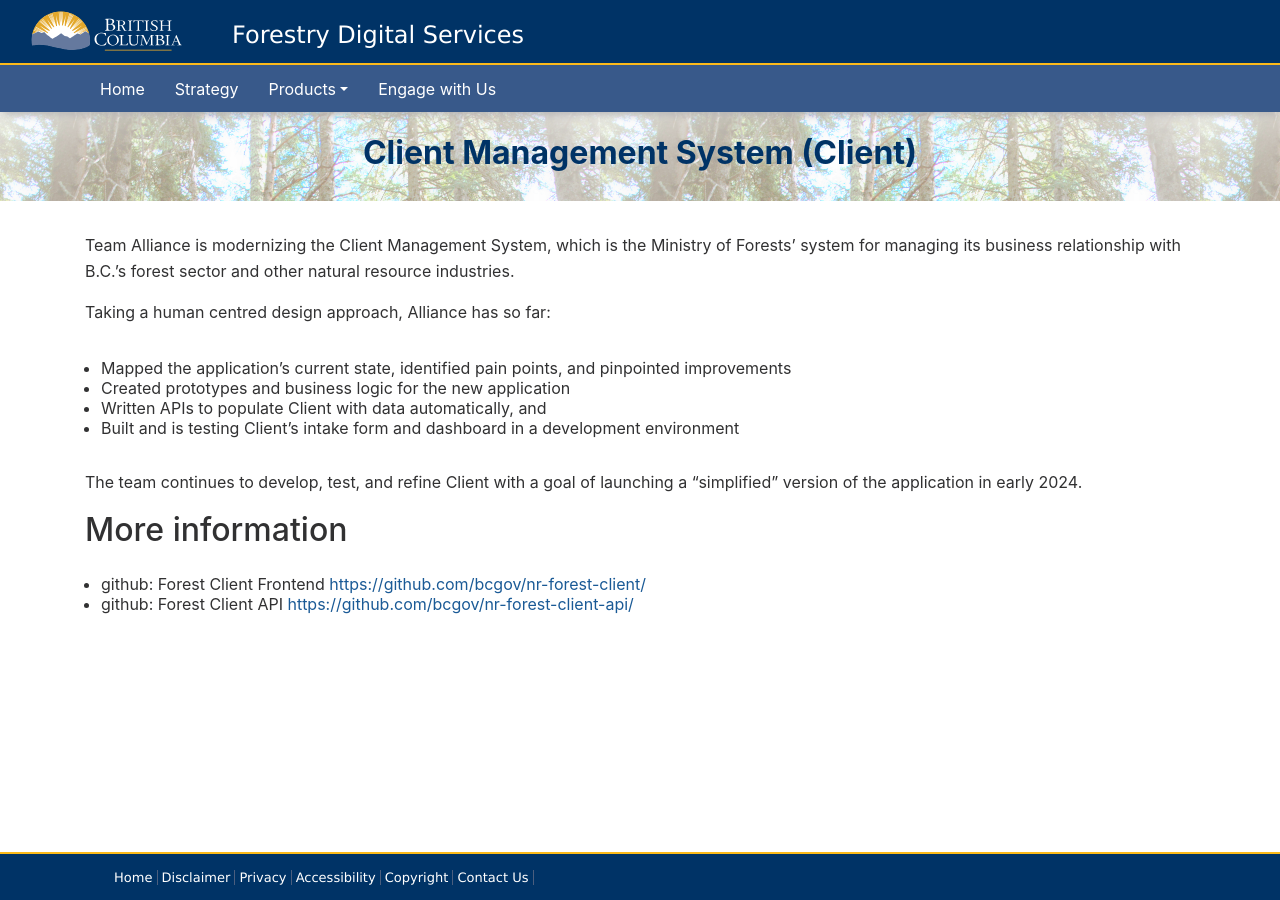
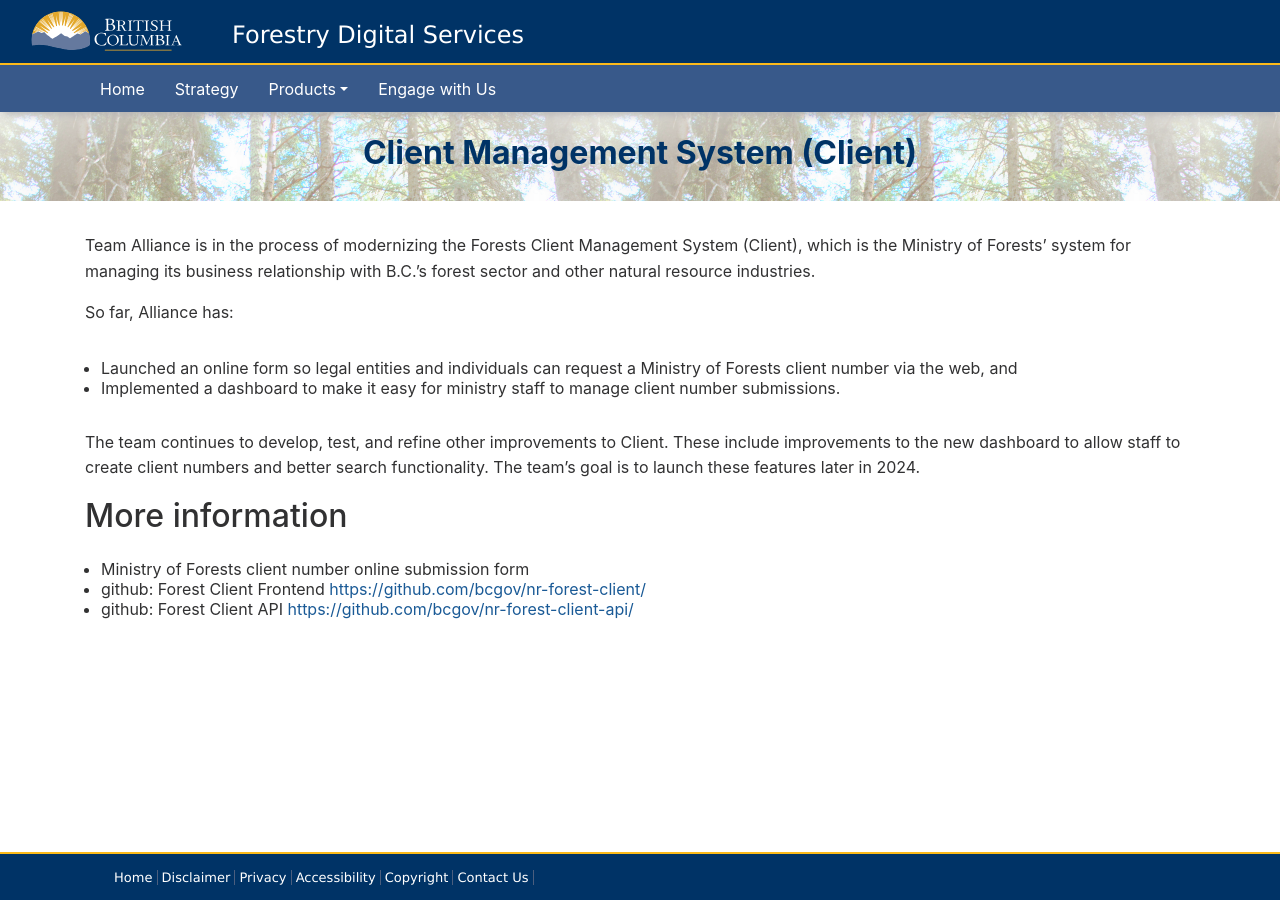
Before and after one commit to bcgov/forestry-digital-services, a Jekyll site: the page built from collections/_applications/client.md, in a window 1280 px wide. Built offline with Jekyll 4.4.1, drawn with Linux system fonts in a browser that asks for light colours; nearby versions of some CDN libraries.

Commit message:
Update client.md
Updated information

```diff
--- a/collections/_applications/client.md
+++ b/collections/_applications/client.md
@@ -6,17 +6,16 @@
 description:
 ---
 
-Team Alliance is modernizing the Client Management System, which is the Ministry of Forests’ system for managing its business relationship with B.C.’s forest sector and other natural resource industries.
+Team Alliance is in the process of modernizing the Forests Client Management System (Client), which is the Ministry of Forests’ system for managing its business relationship with B.C.’s forest sector and other natural resource industries.
 
-Taking a human centred design approach, Alliance has so far:
+So far, Alliance has:
 
-- Mapped the application’s current state, identified pain points, and pinpointed improvements
-- Created prototypes and business logic for the new application
-- Written APIs to populate Client with data automatically, and
-- Built and is testing Client's intake form and dashboard in a development environment
+- Launched an online form so legal entities and individuals can request a Ministry of Forests client number via the web, and
+- Implemented a dashboard to make it easy for ministry staff to manage client number submissions.
 
-The team continues to develop, test, and refine Client with a goal of launching a “simplified” version of the application in early 2024.
+The team continues to develop, test, and refine other improvements to Client. These include improvements to the new dashboard to allow staff to create client numbers and better search functionality. The team's goal is to launch these features later in 2024.
 
 ## More information
++ Ministry of Forests client number online submission form
 + github: Forest Client Frontend [https://github.com/bcgov/nr-forest-client/](https://github.com/bcgov/nr-forest-client/)
 + github: Forest Client API [https://github.com/bcgov/nr-forest-client-api/](https://github.com/bcgov/nr-forest-client-api/)
```
